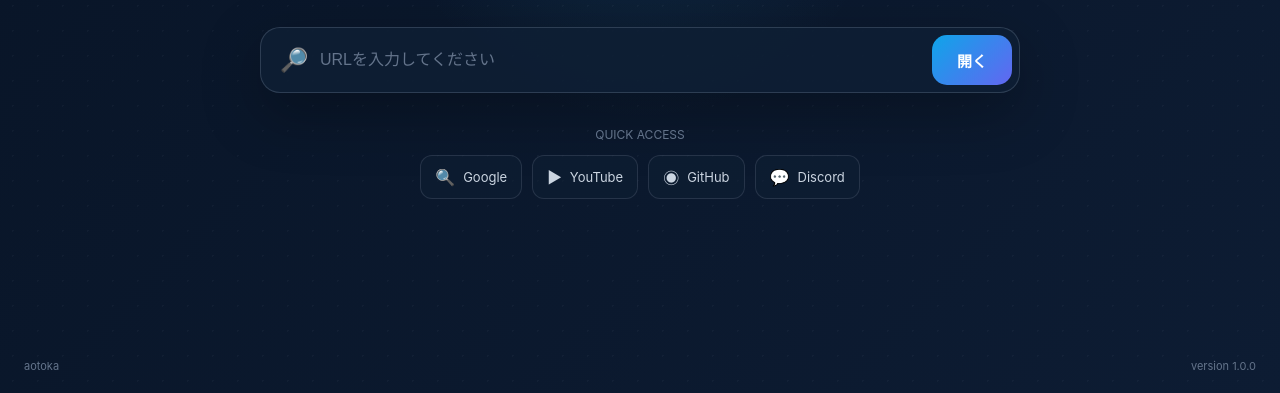
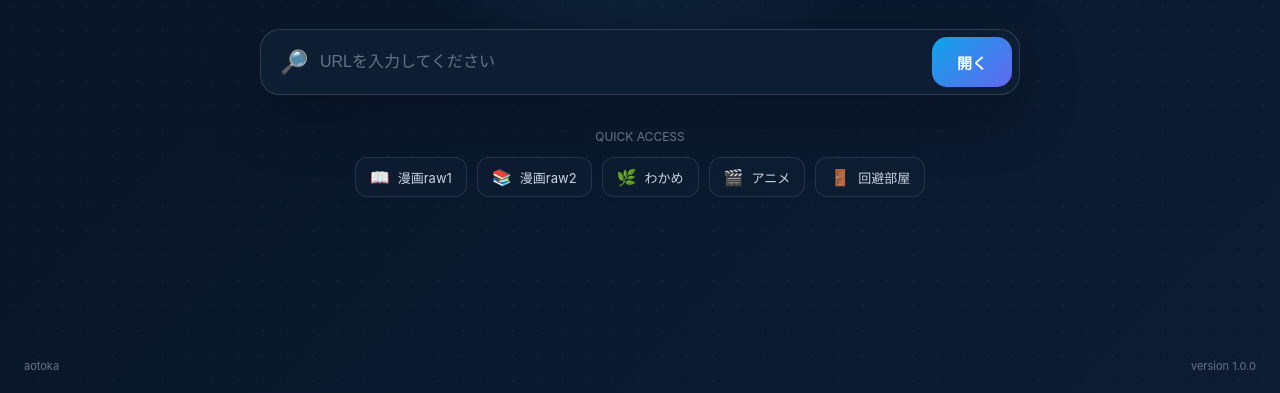
Before and after one commit to tokage1250/my-proxy, a website: page index.html in a window 1280 px wide. Shown: the part 407-800 px from the top of the page. Drawn offline with Linux system fonts and the light colour scheme.

Commit message:
Update Tokage Search (fix syntax and routing)

```diff
--- a/index.html
+++ b/index.html
@@ -450,43 +450,47 @@
             QUICK ACCESS
         </div>
 
-
+        <!-- カスタマイズされた QUICK ACCESS ボタン -->
         <div class="quick-links">
 
             <div
                 class="quick-link"
-                onclick="setURL('https://www.google.com')"
+                onclick="location.href='https://klmanga.work/'"
             >
-                <span class="quick-icon">🔍</span>
-                Google
+                <span class="quick-icon">📖</span>
+                漫画raw1
             </div>
-
-
-            <!-- YouTubeボタン -->
-            <div
-                class="quick-link"
-                onclick="location.href='/youtube.html'"
-            >
-                <span class="quick-icon">▶</span>
-                YouTube
-            </div>
-
 
             <div
                 class="quick-link"
-                onclick="setURL('https://github.com')"
+                onclick="location.href='https://klmanga.work/page/2/'"
             >
-                <span class="quick-icon">◉</span>
-                GitHub
+                <span class="quick-icon">📚</span>
+                漫画raw2
             </div>
-
 
             <div
                 class="quick-link"
-                onclick="setURL('https://discord.com')"
+                onclick="location.href='https://web-production-cb9f8.up.railway.app/wkt'"
             >
-                <span class="quick-icon">💬</span>
-                Discord
+                <span class="quick-icon">🌿</span>
+                わかめ
+            </div>
+
+            <div
+                class="quick-link"
+                onclick="openQuickProxy('https://gogoanime.by/')"
+            >
+                <span class="quick-icon">🎬</span>
+                アニメ
+            </div>
+
+            <div
+                class="quick-link"
+                onclick="location.href='https://padlet.com/akmaron5/ipad-isgc-aaich8o88bopb563'"
+            >
+                <span class="quick-icon">🚪</span>
+                回避部屋
             </div>
 
         </div>
@@ -516,6 +520,19 @@
         input.focus();
     }
 
+    // プロキシ経由で開くための専用関数（アニメボタン用）
+    function openQuickProxy(targetUrl) {
+        try {
+            const encoded = btoa(
+                unescape(
+                    encodeURIComponent(targetUrl)
+                )
+            );
+            window.location.href = "/fetch?q=" + encodeURIComponent(encoded);
+        } catch (error) {
+            alert("URLの変換に失敗しました。");
+        }
+    }
 
     form.addEventListener("submit", function(e) {
 
@@ -526,7 +543,6 @@
         if (!rawUrl) {
             return;
         }
-
 
         try {
 
@@ -539,7 +555,6 @@
 
             const target = new URL(rawUrl);
 
-
             /*
              * 既存の /fetch に接続
              */
@@ -550,7 +565,6 @@
                     )
                 )
             );
-
 
             window.location.href =
                 "/fetch?q=" +
```
